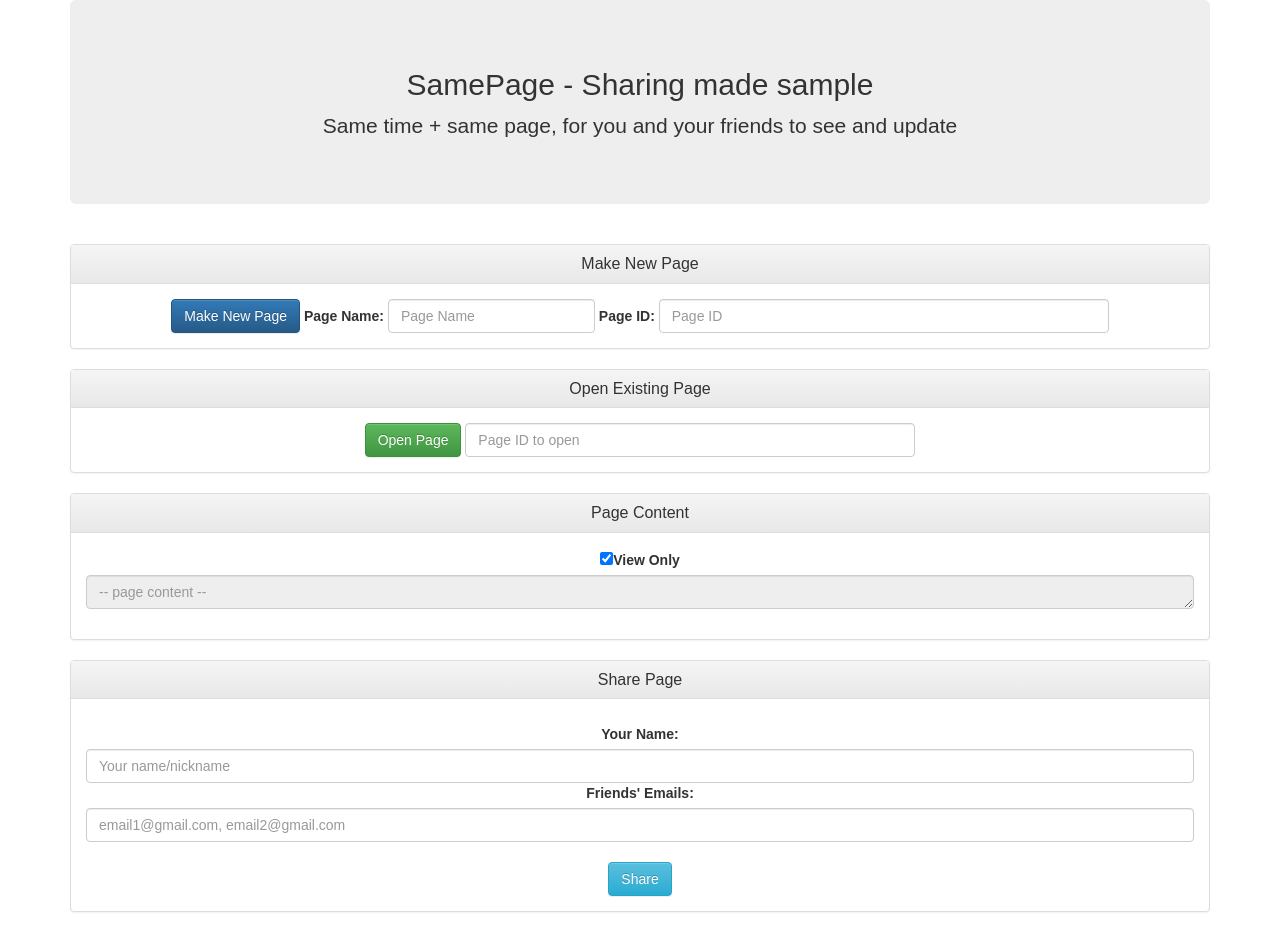
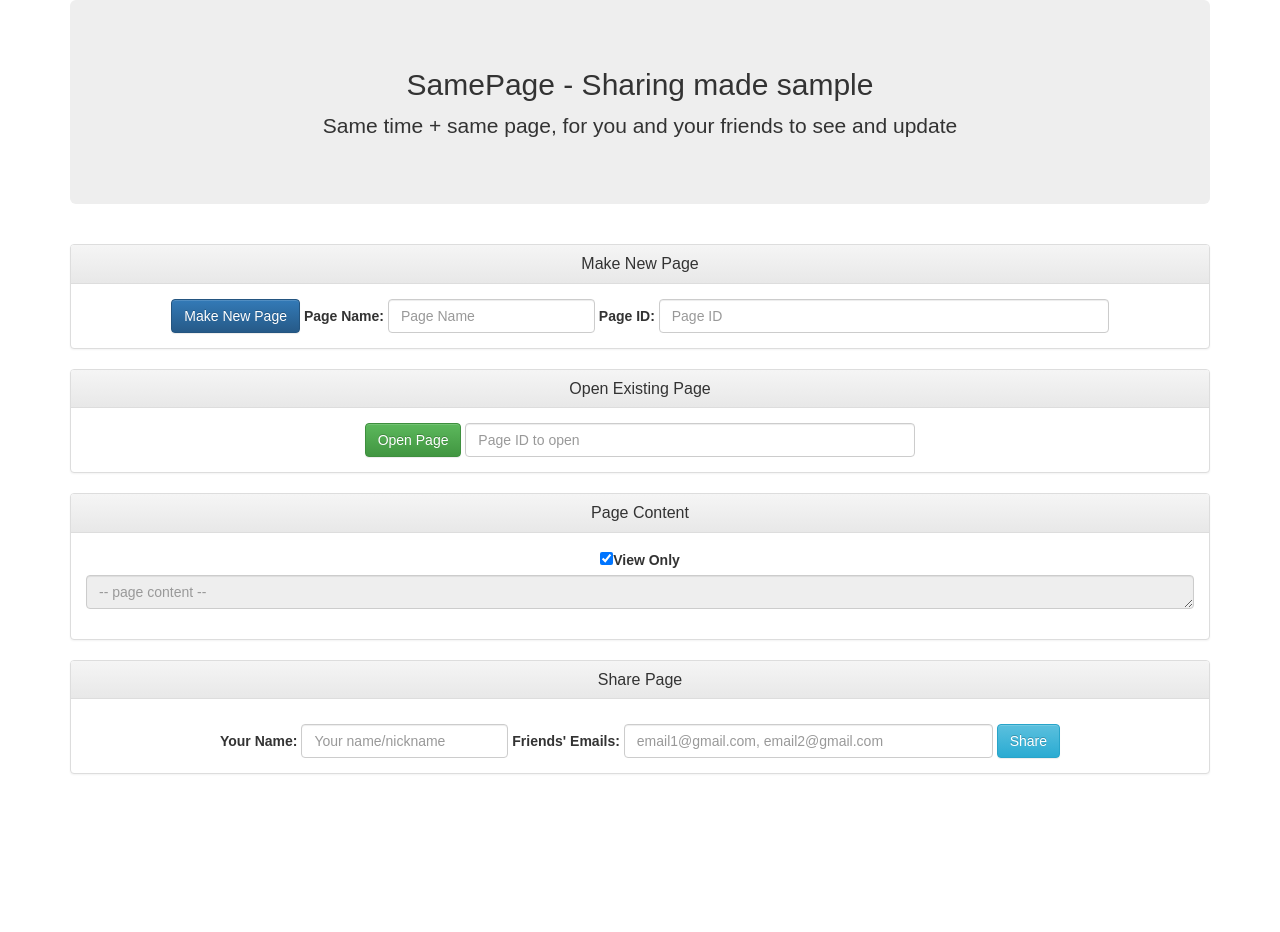
Before and after one commit to y-pan/samepage_react, a React (Create React App) app: page / in a window 1280 px wide. After the commit the page ends 800 px from the top, so only its background shows below. Built offline with nearby package versions, Linux system fonts and the light colour scheme; no server answers.

Commit message:
update sharePage

```diff
--- a/src/Components/Page.js
+++ b/src/Components/Page.js
@@ -335,14 +335,20 @@ class Page extends Component {
                         <Panel.Body>
                             <p className="error">{this.state.errMsg_sharePage}</p>
                             <p className="ok">{this.state.okMsg_sharePage}</p>
+                            <Form inline>
+                                <FormGroup>
+                                    <ControlLabel htmlFor="inputYourName">Your Name: </ControlLabel> {' '}
+                                    <FormControl id="inputYourName" value={this.state.yourName} onChange={this.yourNameChange} placeholder="Your name/nickname" ></FormControl>
+                                </FormGroup>{' '}
 
-                            <ControlLabel htmlFor="inputYourName">Your Name:</ControlLabel><FormControl id="inputYourName" value={this.state.yourName} onChange={this.yourNameChange} placeholder="Your name/nickname" ></FormControl>
-
-                            <ControlLabel htmlFor="inputFriendEmails">Friends' Emails:</ControlLabel><FormControl id="inputFriendEmails" onChange={this.emailsChange} value={this.state.emails} placeholder="email1@gmail.com, email2@gmail.com" ></FormControl>
-
-                            {/* <textarea onChange={this.emailsChange} value={this.state.emails} rows="3" cols="30" placeholder="Friends' emails like: email1@gmail.com,email2@gmail.com" /> */}
-                            <br />
-                            <Button onClick={this.requestSharePage} bsStyle="info">Share</Button>
+                                <FormGroup>
+                                    <ControlLabel htmlFor="inputFriendEmails">Friends' Emails: </ControlLabel>{' '}
+                                    <FormControl id="inputFriendEmails" onChange={this.emailsChange} value={this.state.emails} placeholder="email1@gmail.com, email2@gmail.com" size="40"></FormControl>
+                                </FormGroup>{' '}
+                                <FormGroup>
+                                    <Button onClick={this.requestSharePage} bsStyle="info">Share</Button>
+                                </FormGroup>
+                            </Form>
 
                         </Panel.Body>
                     </Panel>
```
